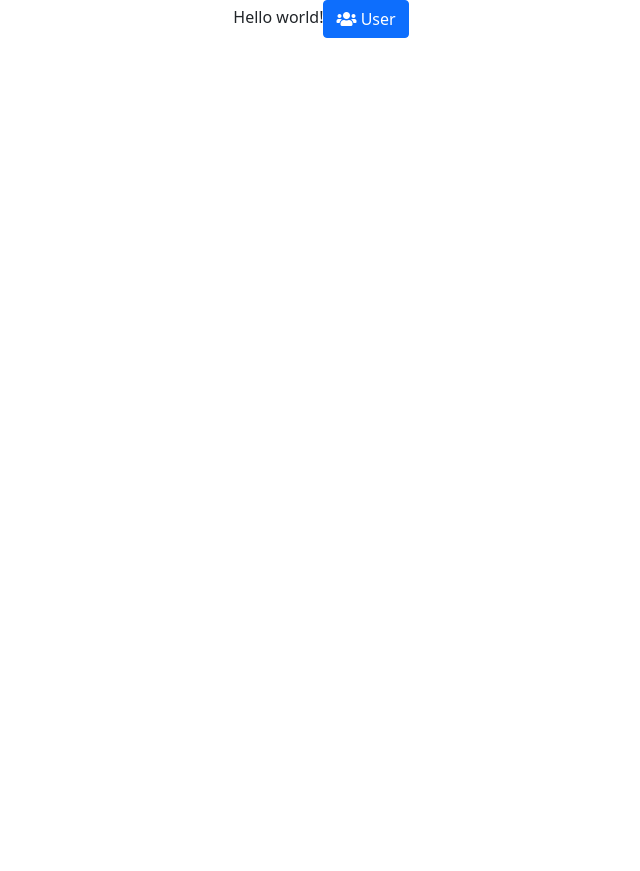
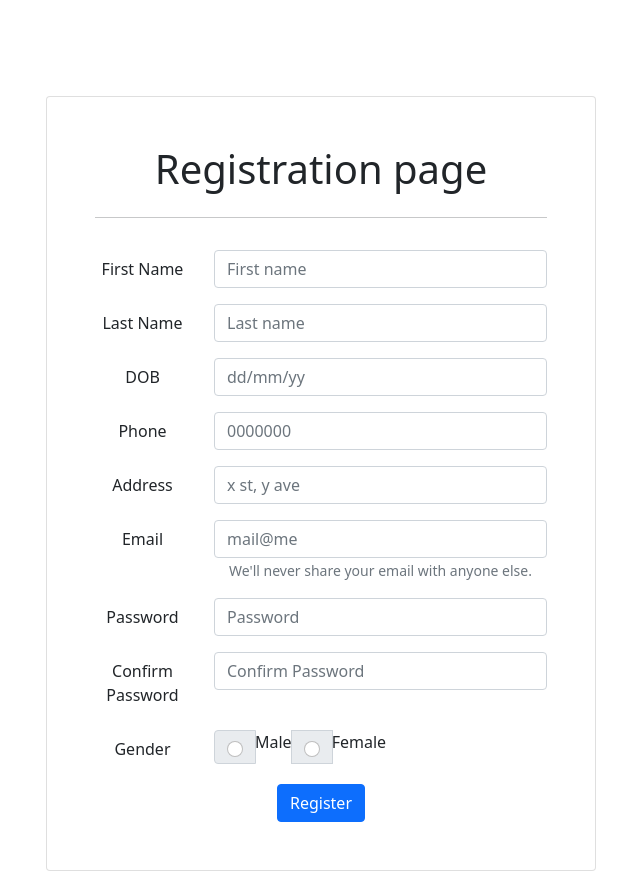
Before and after one commit to luit93/frontend-admin, a React (Create React App) app: page /registration in a window 1280 px wide. Shown: the whole page, without its empty margins (319-959 px from the left). Before the commit the page ends 800 px from the top, so only its background shows below. Built offline with nearby package versions, Linux system fonts and the light colour scheme.

Commit message:
admin user registration form

```diff
--- a/package.json
+++ b/package.json
@@ -10,6 +10,7 @@
     "react": "^17.0.2",
     "react-bootstrap": "^2.0.0-beta.6",
     "react-dom": "^17.0.2",
+    "react-router-dom": "^5.3.0",
     "react-scripts": "4.0.3",
     "web-vitals": "^1.1.2"
   },
--- a/src/App.js
+++ b/src/App.js
@@ -1,12 +1,25 @@
 import "./App.css";
+import { BrowserRouter as Router, Switch, Route, Link } from "react-router-dom";
+import Login from "../src/pages/login/Login";
+import PageNotFound from "../src/components/page-not-found/PageNotFound.js";
+import AdminRegistration from "../src/pages/admin-registration/AdminRegistration";
 import { Button } from "react-bootstrap";
 function App() {
   return (
     <div className="App">
-      Hello world!
-      <Button variant="primary">
-        <i class="fas fa-users"></i> User
-      </Button>
+      <Router>
+        <Switch>
+          <Route path="/registration">
+            <AdminRegistration />
+          </Route>
+          <Route exact path="/">
+            <Login />
+          </Route>
+          <Route exact path="*">
+            <PageNotFound />
+          </Route>
+        </Switch>
+      </Router>
     </div>
   );
 }
--- /dev/null
+++ b/src/components/page-not-found/PageNotFound.js
@@ -0,0 +1,11 @@
+import React from "react";
+
+const PageNotFound = () => {
+  return (
+    <div>
+      <h1>404 Page not found</h1>
+    </div>
+  );
+};
+
+export default PageNotFound;
--- /dev/null
+++ b/src/components/registration-form/AdminRegForm.js
@@ -0,0 +1,135 @@
+import React, { useState } from "react";
+import {
+  Form,
+  Row,
+  Col,
+  Button,
+  Spinner,
+  Alert,
+  Card,
+  InputGroup,
+} from "react-bootstrap";
+
+const initialState = {
+  fname: "",
+  lname: "",
+  dob: "",
+  email: "",
+  password: "",
+  phone: "",
+  address: "",
+  gender: "",
+};
+const AdminRegForm = () => {
+  const [newUser, setNewUser] = useState(initialState);
+
+  const handleOnChange = (e) => {
+    const { name, value } = e.target.value;
+    setNewUser({
+      ...newUser,
+      [name]: value,
+    });
+  };
+
+  const handleOnSubmit = (e) => {
+    e.preventDefault();
+  };
+
+  return (
+    <div>
+      <Card className="p-5 mt-5" style={{ width: "550px" }}>
+        <h1>Registration page</h1>
+        <hr />
+        <Form>
+          <Form.Group as={Row} className="mb-3 mt-3">
+            <Form.Label column sm="3">
+              First Name
+            </Form.Label>
+            <Col sm="9">
+              <Form.Control name="fname" placeholder="First name" />
+            </Col>
+          </Form.Group>
+          <Form.Group as={Row} className="mb-3 mt-3">
+            <Form.Label column sm="3">
+              Last Name
+            </Form.Label>
+            <Col sm="9">
+              <Form.Control name="lname" placeholder="Last name" />
+            </Col>
+          </Form.Group>
+          <Form.Group as={Row} className="mb-3 mt-3">
+            <Form.Label column sm="3">
+              DOB
+            </Form.Label>
+            <Col sm="9">
+              <Form.Control name="dob" placeholder="dd/mm/yy" />
+            </Col>
+          </Form.Group>
+          <Form.Group as={Row} className="mb-3 mt-3">
+            <Form.Label column sm="3">
+              Phone
+            </Form.Label>
+            <Col sm="9">
+              <Form.Control name="phone" placeholder="0000000" />
+            </Col>
+          </Form.Group>
+          <Form.Group as={Row} className="mb-3 mt-3">
+            <Form.Label column sm="3">
+              Address
+            </Form.Label>
+            <Col sm="9">
+              <Form.Control type="address" placeholder="x st, y ave" />
+            </Col>
+          </Form.Group>
+          <Form.Group as={Row} className="mb-3 mt-3">
+            <Form.Label column sm="3">
+              Email
+            </Form.Label>
+            <Col sm="9">
+              <Form.Control name="email" placeholder="mail@me" />
+              <Form.Text className="text-muted">
+                We'll never share your email with anyone else.
+              </Form.Text>
+            </Col>
+          </Form.Group>
+          <Form.Group as={Row} className="mb-3 mt-3">
+            <Form.Label column sm="3">
+              Password
+            </Form.Label>
+            <Col sm="9">
+              <Form.Control name="password" placeholder="Password" />
+            </Col>
+          </Form.Group>
+          <Form.Group as={Row} className="mb-3 mt-3">
+            <Form.Label column sm="3">
+              Confirm Password
+            </Form.Label>
+            <Col sm="9">
+              <Form.Control name="password" placeholder="Confirm Password" />
+            </Col>
+          </Form.Group>
+          <Form.Group as={Row} className="mb-3 mt-3">
+            <Form.Label column sm="3">
+              Gender
+            </Form.Label>
+            <Col sm="9">
+              <InputGroup>
+                <InputGroup.Radio name="gender" aria-label="Male" />
+                <Form.Label>Male</Form.Label>
+
+                <InputGroup.Radio name="gender" aria-label="Male" />
+                <Form.Label>Female</Form.Label>
+              </InputGroup>
+            </Col>
+          </Form.Group>
+
+          <Button type="submit" variant="primary" type="submit">
+            Register
+          </Button>
+        </Form>
+      </Card>
+    </div>
+  );
+};
+
+export default AdminRegForm;
--- /dev/null
+++ b/src/pages/admin-registration/AdminRegistration.js
@@ -0,0 +1,11 @@
+import React from "react";
+import AdminRegForm from "../../components/registration-form/AdminRegForm";
+const AdminRegistration = () => {
+  return (
+    <div className="d-flex justify-content-center mt-5 ">
+      <AdminRegForm />
+    </div>
+  );
+};
+
+export default AdminRegistration;
--- /dev/null
+++ b/src/pages/login/Login.js
@@ -0,0 +1,7 @@
+import React from "react";
+
+const Login = () => {
+  return <div>Login</div>;
+};
+
+export default Login;
```
Also changed, not shown: 1 other file (tests, documents, lock files or other folders).
